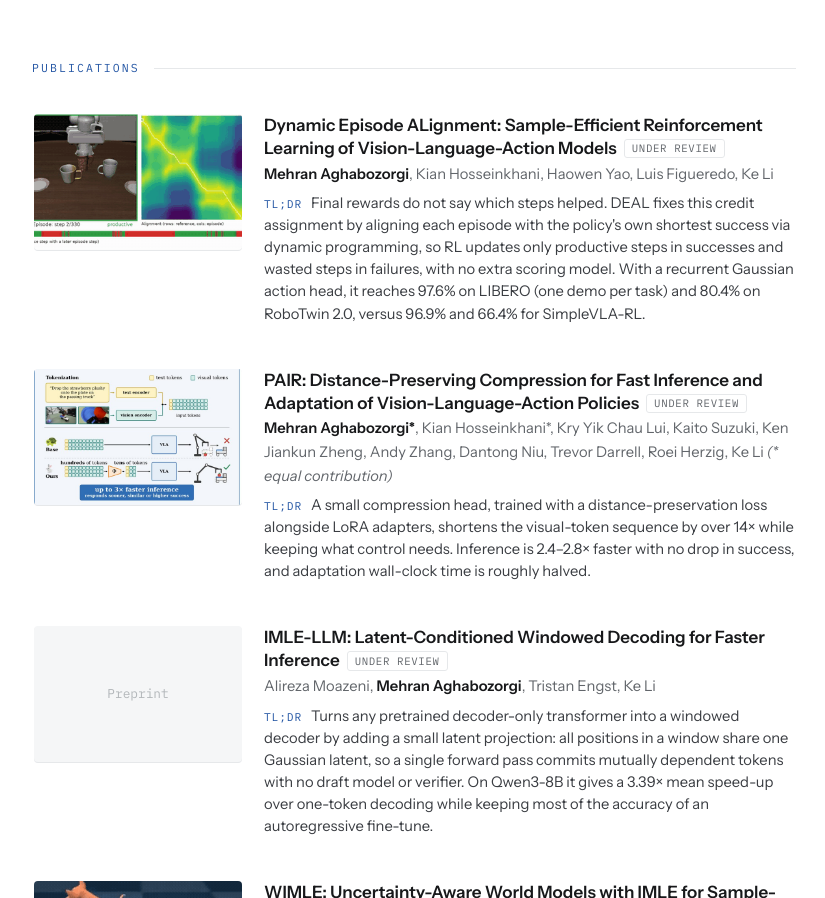
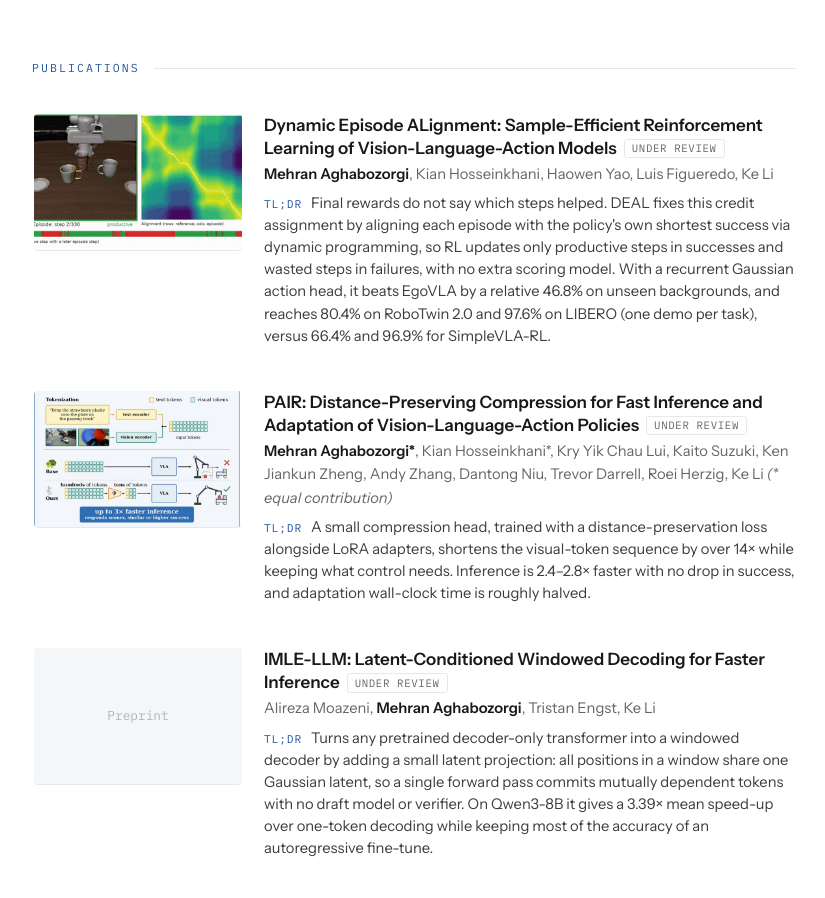
Before and after one commit to mehranagh20/mehranagh20.github.io, a plain HTML site: page index.html in a window 1280 px wide. Shown: the part 1179-2077 px from the top of the page, without its empty margins (226-1051 px from the left). Drawn offline with Linux system fonts and the light colour scheme.

Commit message:
Reorder DEAL results: EgoVLA, RoboTwin, LIBERO
Co-Authored-By: Claude Sonnet 5.5 <noreply@anthropic.com>

```diff
--- a/index.html
+++ b/index.html
@@ -206,7 +206,7 @@ const NEWS = [
 
 const PUBS = [
   { title: "Dynamic Episode ALignment: Sample-Efficient Reinforcement Learning of Vision-Language-Action Models",
-    tldr: "Final rewards do not say which steps helped. DEAL fixes this credit assignment by aligning each episode with the policy's own shortest success via dynamic programming, so RL updates only productive steps in successes and wasted steps in failures, with no extra scoring model. With a recurrent Gaussian action head, it reaches 97.6% on LIBERO (one demo per task) and 80.4% on RoboTwin 2.0, versus 96.9% and 66.4% for SimpleVLA-RL.",
+    tldr: "Final rewards do not say which steps helped. DEAL fixes this credit assignment by aligning each episode with the policy's own shortest success via dynamic programming, so RL updates only productive steps in successes and wasted steps in failures, with no extra scoring model. With a recurrent Gaussian action head, it beats EgoVLA by a relative 46.8% on unseen backgrounds, and reaches 80.4% on RoboTwin 2.0 and 97.6% on LIBERO (one demo per task), versus 66.4% and 96.9% for SimpleVLA-RL.",
     authors: [ME, "Kian Hosseinkhani", "Haowen Yao", "Luis Figueredo", "Ke Li"],
     thumb: "assets/papers/deal.gif", full: "assets/papers/deal_full.mp4", badge: "Under review", badgeSub: true, links: [] },
   { title: "PAIR: Distance-Preserving Compression for Fast Inference and Adaptation of Vision-Language-Action Policies",
```
